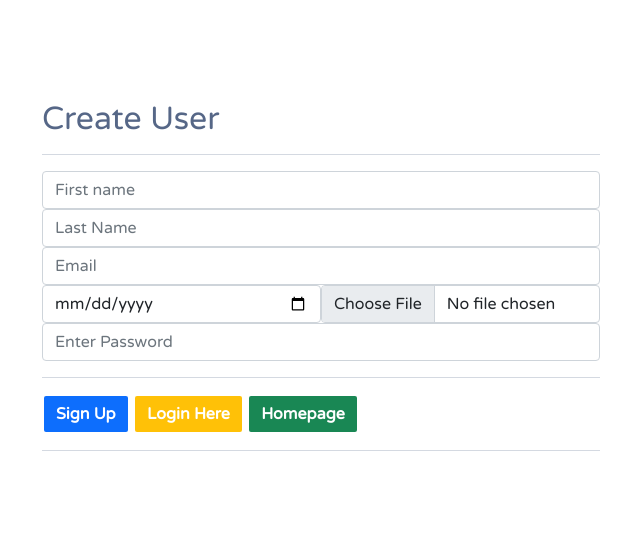
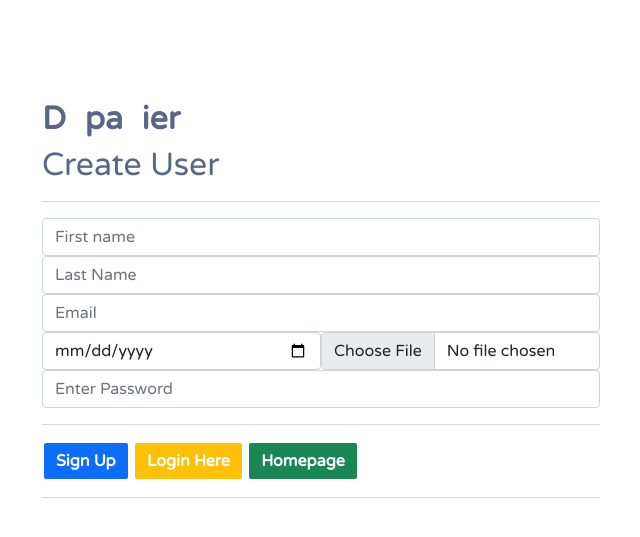
Before and after one commit to rasmiadityas/CR11_Dopatier, a PHP site: page /user/createUser.php in a window 1280 px wide. Shown: the top 537 px of the page, without its empty margins (226-866 px from the left). Run offline with PHP 8.4, Linux system fonts and the light colour scheme.

Commit message:
fixes styling

```diff
--- a/components/login.php
+++ b/components/login.php
@@ -82,6 +82,7 @@ $connect->close();
     <fieldset>
         <div class="container">
             <form class="w-75" method="post" action="<?php echo htmlspecialchars($_SERVER['PHP_SELF']); ?>" autocomplete="off">
+                <h2><b>D<i class='material-icons'>&#xE91d;</i>pa<i class='material-icons'>&#xe88a;</i>ier</b></h2>
                 <h2>Log In</h2>
                 <hr />
                 <?php
--- a/user/createUser.php
+++ b/user/createUser.php
@@ -143,6 +143,7 @@ $connect->close();
     <fieldset class="field-register">
         <div class="container">
             <form class="w-75" method="post" action="<?php echo htmlspecialchars($_SERVER['PHP_SELF']); ?>" autocomplete="off" enctype="multipart/form-data">
+                <h2><b>D<i class='material-icons'>&#xE91d;</i>pa<i class='material-icons'>&#xe88a;</i>ier</b></h2>
                 <h2>Create User</h2>
                 <hr />
                 <?php
```
